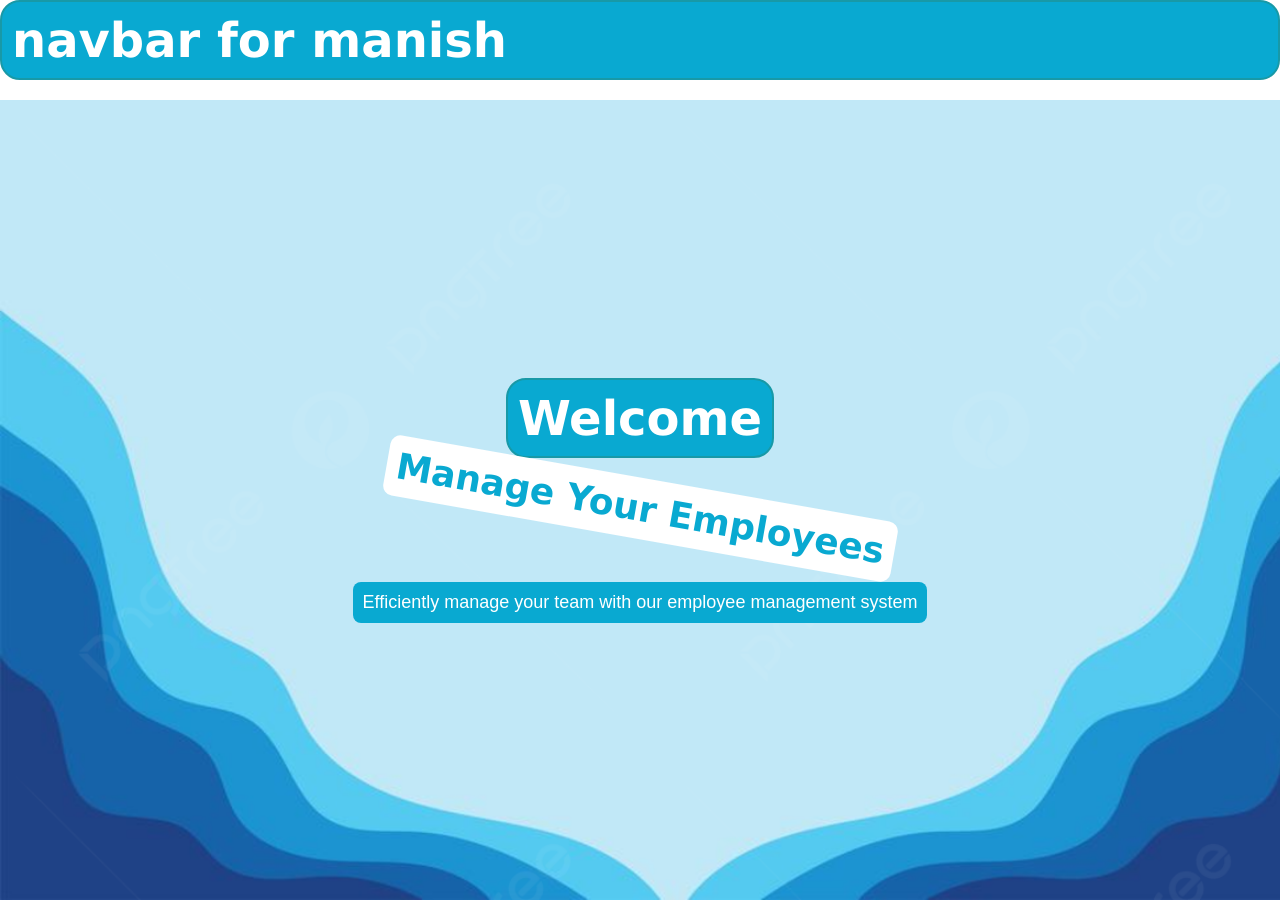
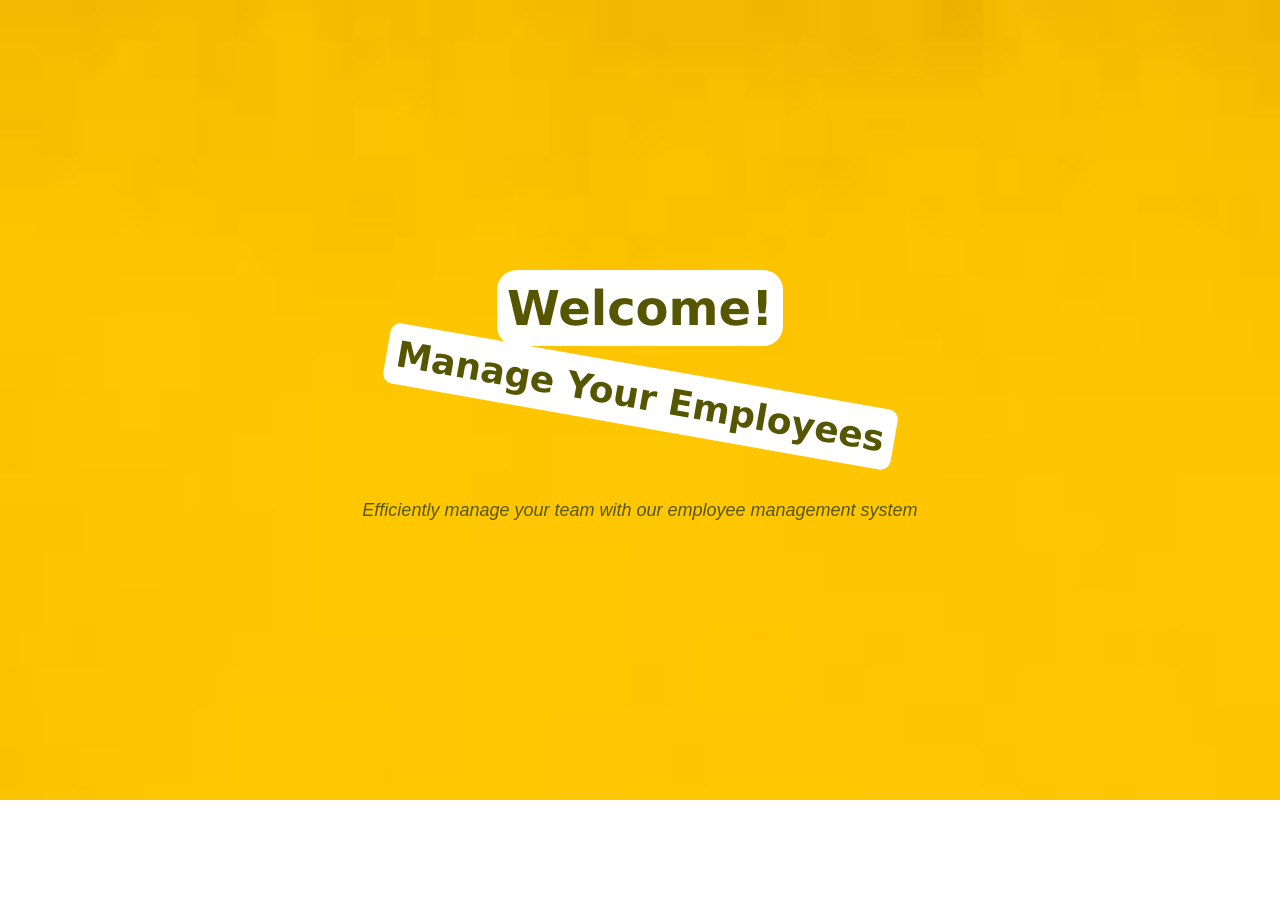
Before and after one commit to hakimsingh7453/Employee-Mangement, a React (Create React App) app: page / in a window 1280 px wide. After the commit the page ends 800 px from the top, so only its background shows below. Built offline with nearby package versions, Linux system fonts and the light colour scheme.

Commit message:
created background for front page

```diff
--- a/src/App.css
+++ b/src/App.css
@@ -49,7 +49,7 @@
 }
 
 .background {
-  background-image:url('emhpb1.jpg');
+  background-image:url('bg1111.jfif');
   background-size:cover;
   height: 100vh;
   display: flex;
@@ -65,16 +65,16 @@
 
   h1 {
   font-size: 48px;
-  color: rgb(9, 169, 209);
+  color: rgb(0, 0, 0);
   font-weight: bold;
   margin-bottom: 20px;
-  border: 2px solid rgb(24, 153, 167);
+  /* border: 2px solid rgb(141, 167, 24); */
   padding: 10px;
   border-radius: 20px;
   font-family: Verdana, Geneva, Tahoma, sans-serif;
   /* rotate: 15deg; */
-  background-color: rgb(9, 169, 209);
-      color: white;
+  background-color: rgb(255, 255, 255);
+      color: rgb(86, 86, 0);
 
 
   }
@@ -83,7 +83,8 @@
   h2 {
   font-size: 36px;
   margin-bottom: 20px;
-  color: rgb(9, 169, 209);
+  /* color: rgb(9, 169, 209); */
+  color: rgb(86, 86, 0);
   font-family: Verdana, Geneva, Tahoma, sans-serif;
   rotate: 10deg;
   background-color: white;
@@ -96,10 +97,12 @@
 
   p {
   font-size: 18px;
-  margin-top: 23px;
-  color: white;
+  margin-top: 43px;
+  font-style: italic;
+  /* color: white; */
+  color: rgb(86, 86, 0);
   padding: 10px;
-  background-color: rgb(9, 169, 209) ;
+  /* background-color: rgb(9, 169, 209) ; */
   /* font-family: Verdana, Geneva, Tahoma, sans-serif; */
   font-family: Arial, Helvetica, sans-serif;
   border-radius: 8px;
--- a/src/App.js
+++ b/src/App.js
@@ -1,15 +1,15 @@
-import './App.css';
-import Navbar from './components/Navbar';
+import "./App.css";
+import Navbar from "./components/Navbar";
 
 function App() {
   return (
     <div className="App">
-      <Navbar/>
+      <Navbar />
       <div className="background">
-<h1 className="welcome">Welcome</h1>
-<h2>Manage Your Employees</h2>
-<p>Efficiently manage your team with our employee management system</p>
-</div>
+        <h1 className="welcome">Welcome! </h1>
+        <h2>Manage Your Employees</h2>
+        <p>Efficiently manage your team with our employee management system</p>
+      </div>
     </div>
   );
 }
--- a/src/components/Navbar.js
+++ b/src/components/Navbar.js
@@ -1,7 +1,7 @@
 function Navbar() {
     return (
       <div>
-        <h1>navbar for manish</h1>
+
       </div>
     );
   }
```
Also changed, not shown: src/bg1111.jfif (added).
